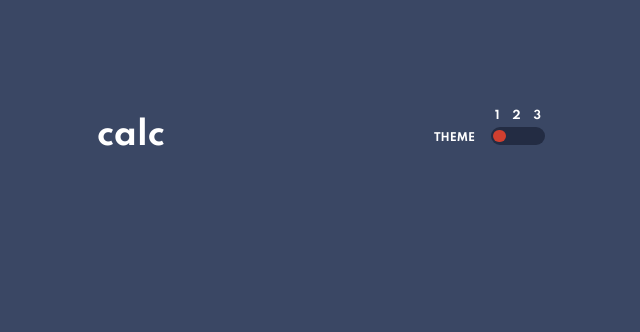
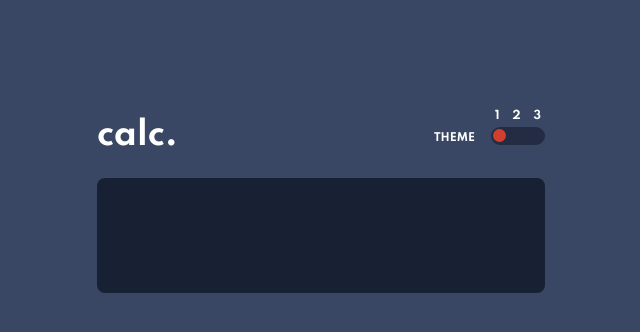
Before and after one commit to shravnr/multi-theme-calculator, a Nuxt app: page / in a window 1280 px wide. Shown: the top 332 px of the page, without its empty margins (319-959 px from the left). Built offline with nearby package versions, Linux system fonts and the light colour scheme.

Commit message:
added display to calc

```diff
--- a/pages/index.vue
+++ b/pages/index.vue
@@ -2,7 +2,7 @@
 .container(:class="{'theme-one': selectedTheme === 'one', 'theme-two': selectedTheme === 'two', 'theme-three': selectedTheme === 'three'}")
   .calc-container
     .header
-      h1.top-text calc
+      h1.top-text calc.
       .theme-toggle
         h6.top-text Theme
         .toggle-buttons
@@ -18,6 +18,7 @@
             .three(@click="selectedTheme = 'three'")
               .active-toggle(v-if="selectedTheme === 'three'")
     .display
+
     .input
 </template>
 
@@ -77,7 +78,7 @@ export default {
       margin-right: 0
 .toggle
   display: flex
-  height: 1.1rem
+  height: 1.15rem
   border-radius: 10rem
   .one, .two, .three
     flex: 1
@@ -85,10 +86,12 @@ export default {
   transition: 0.5s
   height: 0.8rem
   width: 0.8rem
-  margin: 0.15rem 0 0 0.15rem
+  margin: 0.16rem 0 0 0.15rem
   border-radius: 100%
 .display
-  flex: 0.4
+  flex: 0.3
+  margin: 1.5rem 0
+  border-radius: 0.5rem
 .input
   flex: 1
 .theme-one
@@ -99,6 +102,8 @@ export default {
     background: $theme-one-action
   .toggle
     background: $theme-one-secondary
+  .display
+    background: $theme-one-screen
 .theme-two
   background-color: $theme-two-primary
   .top-text
@@ -107,6 +112,8 @@ export default {
     background: $theme-two-action
   .toggle
     background: $theme-two-secondary
+  .display
+    background: $theme-two-screen
 .theme-three
   background-color: $theme-three-primary
   .top-text
@@ -115,4 +122,6 @@ export default {
     background: $theme-three-action
   .toggle
     background: $theme-three-secondary
+  .display
+    background: $theme-three-screen
 </style>
```
